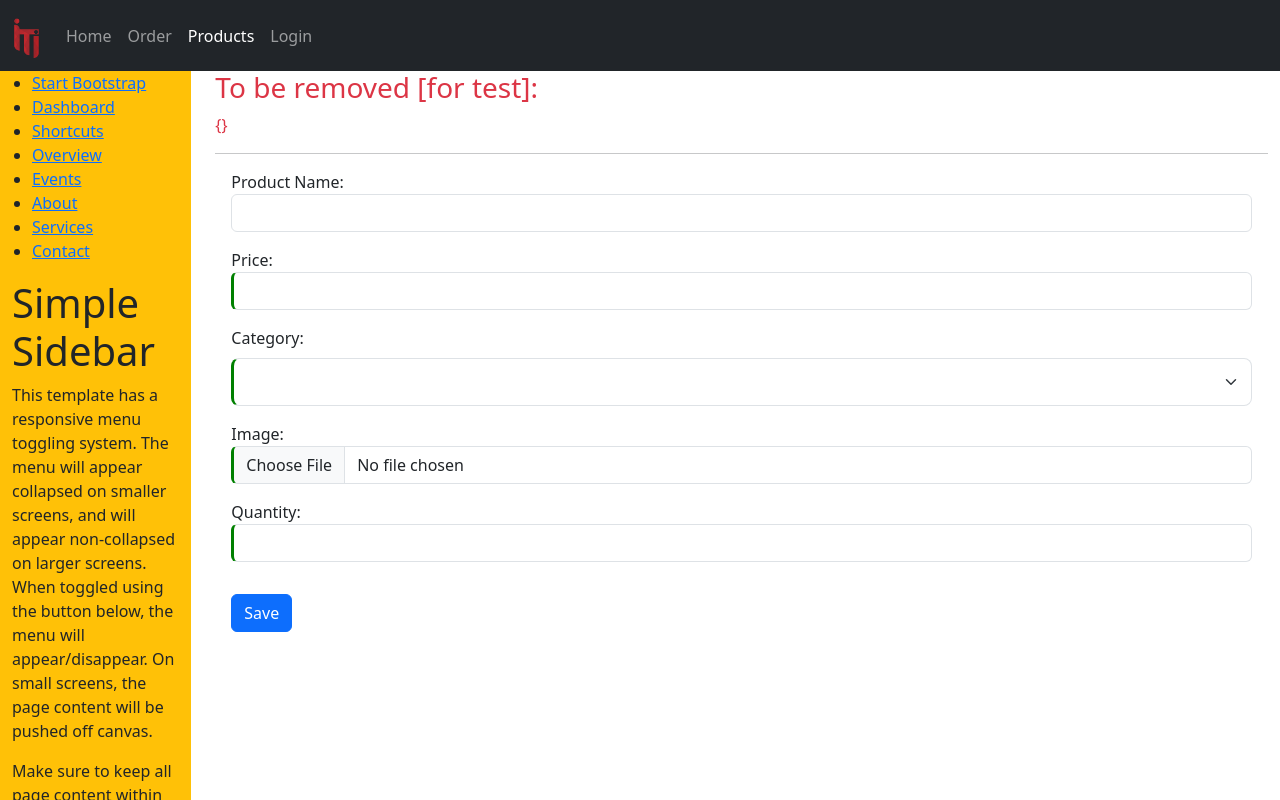
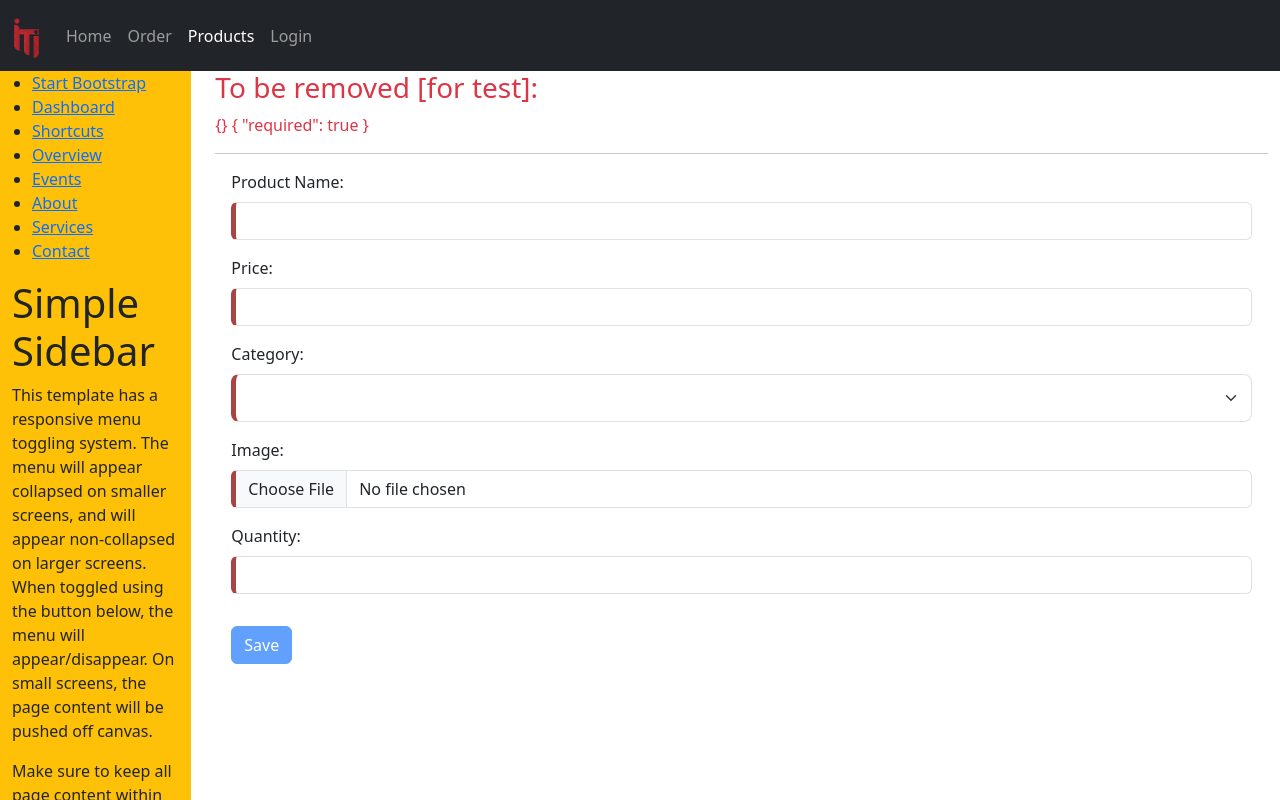
Before and after one commit to 1heykal/iti-ng, an Angular app: page /products/add in a window 1280 px wide. Shown: the top 800 px of the page. Built offline with nearby package versions, Linux system fonts and the light colour scheme.

Commit message:
added style

```diff
--- a/src/app/Components/add-product/add-product.component.html
+++ b/src/app/Components/add-product/add-product.component.html
@@ -2,38 +2,38 @@
 <h3>To be removed [for test]:</h3>
 <div>
     {{newProduct | json}}
+    {{productName.errors | json}}
 </div>
 </div>
 
 <hr>
-<form (ngSubmit)="addProduct()">
+<form  #productForm="ngForm" (ngSubmit)="addProduct()">
     <div class="m-3">
         <label for="pName">Product Name:</label>
         <input #productName="ngModel" type="text" class="form-control" id="pName" name="name" [(ngModel)]="newProduct.name" required>
         <div [hidden]="productName.valid || productName.untouched">
-            <small>Name is required</small>
-            <small> Name must be 3 letters at least</small>
+            <small class="text-danger" *ngIf="productName.errors?.['required']">Name is required</small>
         </div>
     </div>
     <div class="m-3">
         <label for="pPrice">Price:</label>
-        <input type="number" class="form-control" id="pPrice" name="price" [(ngModel)]="newProduct.price" >
+        <input type="number" class="form-control" id="pPrice" name="price" [(ngModel)]="newProduct.price" required>
     </div>
     <div class="m-3">
         <label for="pCategory" class="form-label">Category:</label>
-        <select class="form-select form-select-lg" name="category" name="category" id="pCategory" [(ngModel)]="newProduct.categoryID" >
+        <select class="form-select form-select-lg" name="category" name="category" id="pCategory" [(ngModel)]="newProduct.categoryID" required >
             <option *ngFor="let category of categories" [value]="category.id">{{category.name}}</option>
         </select>
     </div>
     <div class="m-3">
         <label for="pImage">Image:</label>
-        <input type="file" class="form-control" id="pImage" name="image" [(ngModel)]="newProduct.imageURL" >
+        <input type="file" class="form-control" id="pImage" name="image" [(ngModel)]="newProduct.imageURL" required >
     </div>
     <div class="m-3">
         <label for="pQuantity">Quantity:</label>
-        <input type="number" class="form-control" id="pQuantity" name="quantity" [(ngModel)]="newProduct.quantity" >
+        <input type="number" class="form-control" id="pQuantity" name="quantity" [(ngModel)]="newProduct.quantity" required>
     </div>
-    <button type="submit" class="btn btn-primary m-3">
+    <button [disabled]="productForm.invalid" type="submit" class="btn btn-primary m-3">
         Save
     </button>
 </form>
--- a/src/app/Components/add-product/add-product.component.scss
+++ b/src/app/Components/add-product/add-product.component.scss
@@ -1,3 +1,28 @@
-.ng-valid{
-    border-left: 3px solid green;
-}
+.ng-valid[required], .ng-valid.required  {
+    border-left: 5px solid #42A948; /* green */
+  }
+
+  .ng-invalid:not(form)  {
+    border-left: 5px solid #a94442; /* red */
+  }
+
+  .alert div {
+    background-color: #fed3d3;
+    color: #820000;
+    padding: 1rem;
+    margin-bottom: 1rem;
+  }
+
+  .form-group {
+    margin-bottom: 1rem;
+  }
+
+  label {
+    display: block;
+    margin-bottom: .5rem;
+  }
+
+  select {
+    width: 100%;
+    padding: .5rem;
+  }
--- a/src/db.json
+++ b/src/db.json
@@ -101,73 +101,7 @@
       "categoryID": 3,
       "quantity": 6,
       "imageURL": "assets/csharp.png"
-    },
-    {
-      "id": "1000",
-      "name": "Mobile",
-      "price": 6000,
-      "categoryID": 3,
-      "quantity": 6,
-      "imageURL": "assets/csharp.png"
-    },
-    {
-      "id": "1000",
-      "name": "Mobile",
-      "price": 6000,
-      "categoryID": 3,
-      "quantity": 6,
-      "imageURL": "assets/csharp.png"
-    },
-    {
-      "id": "1000",
-      "name": "Mobile",
-      "price": 6000,
-      "categoryID": 3,
-      "quantity": 6,
-      "imageURL": "assets/csharp.png"
-    },
-    {
-      "id": "1000",
-      "name": "Mobile",
-      "price": 6000,
-      "categoryID": 3,
-      "quantity": 6,
-      "imageURL": "assets/csharp.png"
-    },
-    {
-      "id": "1000",
-      "name": "Mobile",
-      "price": 6000,
-      "categoryID": 3,
-      "quantity": 6,
-      "imageURL": "assets/csharp.png"
-    },
-    {
-      "id": "1000",
-      "name": "Mobile",
-      "price": 6000,
-      "categoryID": 3,
-      "quantity": 6,
-      "imageURL": "assets/csharp.png"
-    },
-    {
-      "id": "1000",
-      "name": "Mobile",
-      "price": 6000,
-      "categoryID": 3,
-      "quantity": 6,
-      "imageURL": "assets/csharp.png"
-    },
-    {
-      "id": "a8d2",
-      "name": "Asus Gaming",
-      "price": 50000,
-      "quantity": 3,
-      "categoryID": "1",
-      "imageURL": "C:\\fakepath\\vecteezy_3d-icon-of-love_19153396.png"
-    },
-    {
-      "id": "9f77"
     }
+
   ]
 }
```
